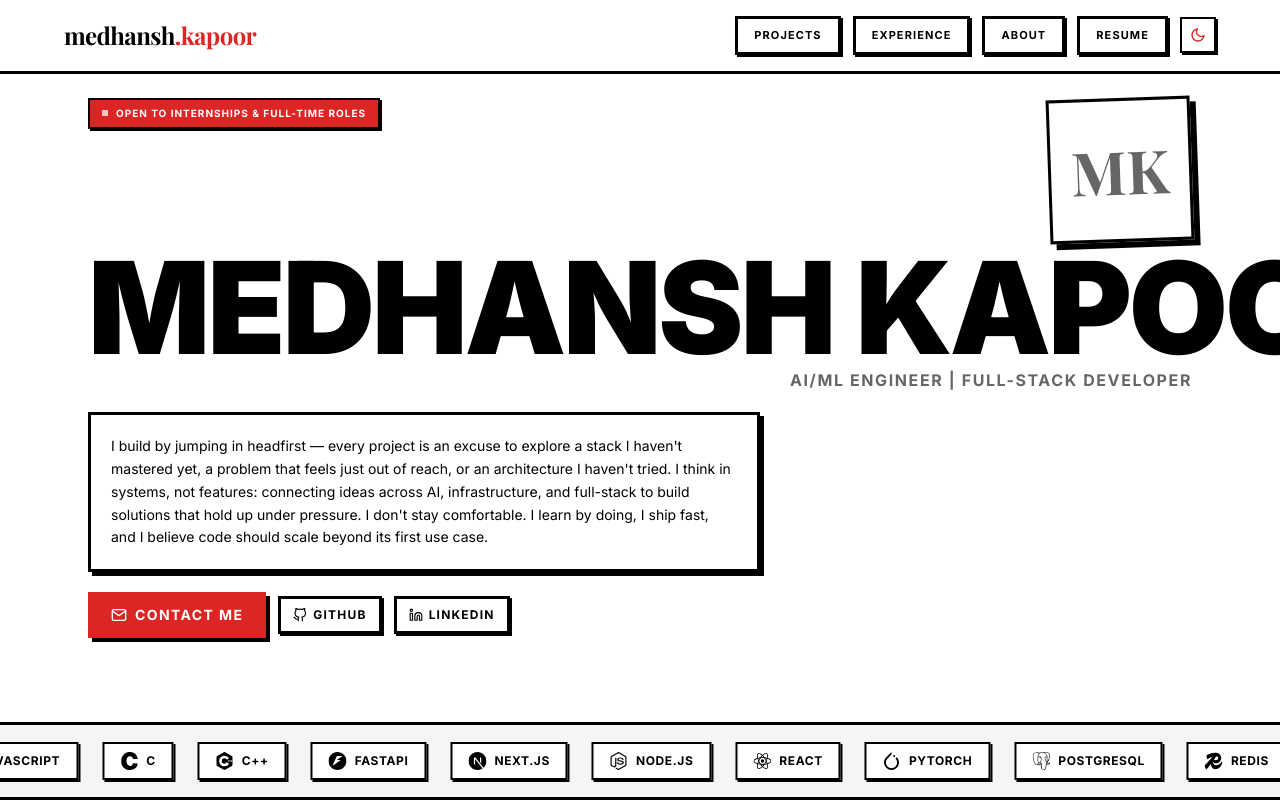
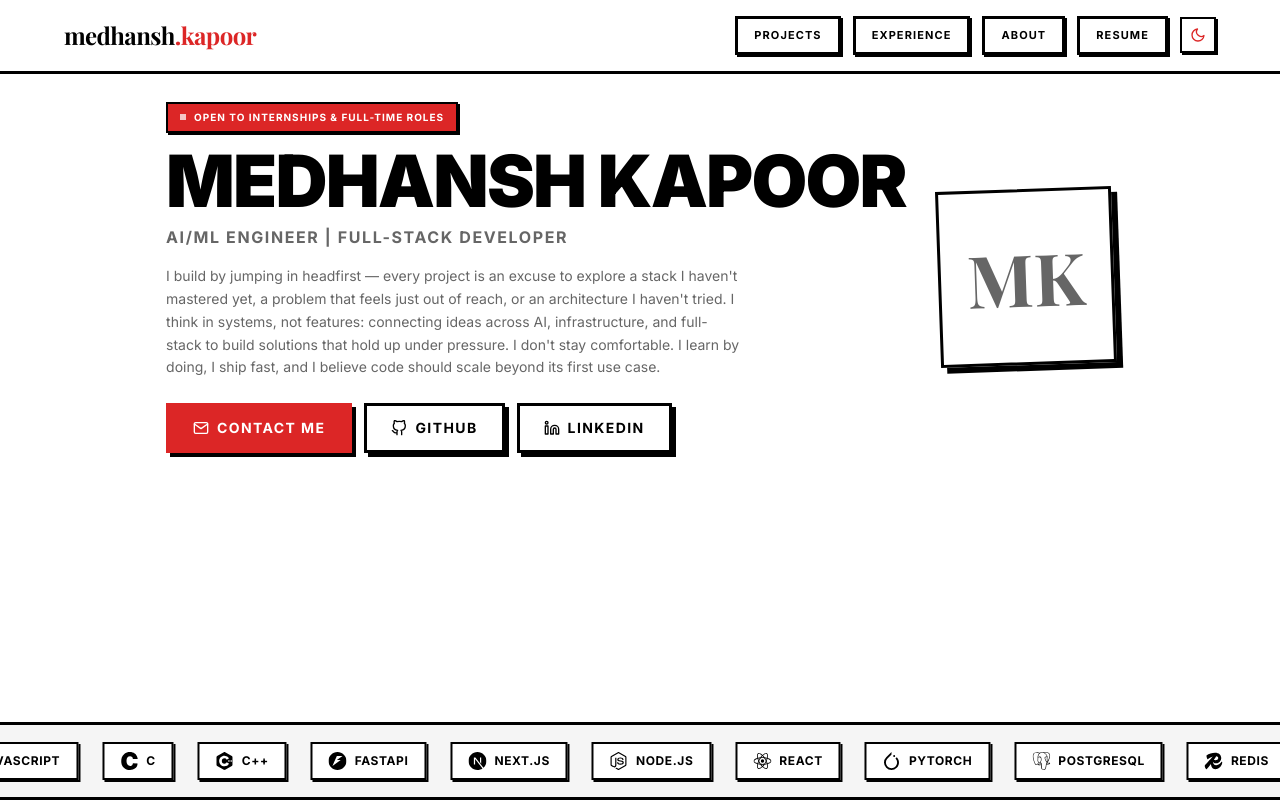
Before and after one commit to Medhansh-741/portfolio, a Next.js app: page / in a window 1280 px wide. Built offline with nearby package versions, Linux system fonts and the light colour scheme; a web font is replaced by a local one.

Commit message:
Revert Hero to balanced left-text-right-avatar layout
Restored symmetrical flex-row layout with text-5xl/md:text-7xl
name. Kept longer philosophy summary as inline paragraph (not
callout), -rotate-2 avatar, and full-size matching CTAs. Asym-
metrical 9xl experiment reverted.

```diff
--- a/app/components/Hero.tsx
+++ b/app/components/Hero.tsx
@@ -7,36 +7,23 @@ import MagneticWrap from "./MagneticWrap";
 
 export default function Hero() {
   return (
-    <section className="max-w-6xl mx-auto px-6 pt-4 md:pt-6 pb-2 flex-1 flex flex-col w-full">
-      <div className="flex justify-between items-start w-full mb-3">
+    <section className="max-w-6xl mx-auto px-6 pt-5 md:pt-7 pb-2 flex-1">
+      <div className="flex flex-col md:flex-row items-center gap-4 md:gap-8 w-full h-full">
+        <div className="flex-1 text-center md:text-left">
           <motion.div
             initial={{ opacity: 0, y: 16 }}
             animate={{ opacity: 1, y: 0 }}
-          className="inline-flex items-center gap-2 bg-accent text-accent-foreground px-3 py-1.5 text-[10px] font-bold uppercase tracking-widest border-[2px] border-border shadow-sm self-start"
+            className="inline-flex items-center gap-2 bg-accent text-accent-foreground px-3 py-1.5 text-[10px] font-bold uppercase tracking-widest border-[2px] border-border shadow-sm mb-4"
           >
             <span className="w-1.5 h-1.5 bg-background animate-pulse" />
             Open to Internships & Full-Time Roles
           </motion.div>
 
-        <motion.div
-          initial={{ scale: 0 }}
-          animate={{ scale: 1 }}
-          transition={{ type: "spring", stiffness: 200, damping: 15 }}
-          className="-rotate-2 flex-shrink-0"
-        >
-          <div className="w-24 h-24 md:w-36 md:h-36 bg-background border-[3px] border-border shadow-lg flex items-center justify-center select-none">
-            <span className="font-serif text-4xl md:text-6xl font-bold text-muted-foreground">
-              MK
-            </span>
-          </div>
-        </motion.div>
-      </div>
-
           <motion.h1
             initial={{ opacity: 0, y: 16 }}
             animate={{ opacity: 1, y: 0 }}
             transition={{ delay: 0.1 }}
-        className="font-sans text-5xl sm:text-7xl md:text-8xl lg:text-9xl font-black tracking-tight text-foreground uppercase leading-[0.85] w-full text-nowrap"
+            className="font-sans text-5xl md:text-7xl font-black tracking-tight text-foreground uppercase leading-[0.9]"
           >
             {profile.name}
           </motion.h1>
@@ -45,50 +32,63 @@ export default function Hero() {
             initial={{ opacity: 0, y: 16 }}
             animate={{ opacity: 1, y: 0 }}
             transition={{ delay: 0.2 }}
-        className="self-end text-right text-base font-bold tracking-widest text-muted-foreground uppercase mt-1.5"
+            className="text-base font-bold tracking-widest text-muted-foreground uppercase mt-3"
           >
             {profile.tagline}
+          </motion.p>
+
+          <motion.p
+            initial={{ opacity: 0, y: 16 }}
+            animate={{ opacity: 1, y: 0 }}
+            transition={{ delay: 0.3 }}
+            className="text-sm text-muted-foreground leading-relaxed max-w-xl mt-4"
+          >
+            I build by jumping in headfirst — every project is an excuse to explore a stack I haven&apos;t mastered yet, a problem that feels just out of reach, or an architecture I haven&apos;t tried. I think in systems, not features: connecting ideas across AI, infrastructure, and full-stack to build solutions that hold up under pressure. I don&apos;t stay comfortable. I learn by doing, I ship fast, and I believe code should scale beyond its first use case.
           </motion.p>
 
           <motion.div
             initial={{ opacity: 0, y: 16 }}
             animate={{ opacity: 1, y: 0 }}
-        transition={{ delay: 0.3 }}
-        className="self-start max-w-2xl border-[3px] border-border shadow-md p-4 md:p-5 bg-card text-card-foreground mt-5"
-      >
-        <p className="text-sm leading-relaxed">
-          I build by jumping in headfirst — every project is an excuse to explore a stack I haven&apos;t mastered yet, a problem that feels just out of reach, or an architecture I haven&apos;t tried. I think in systems, not features: connecting ideas across AI, infrastructure, and full-stack to build solutions that hold up under pressure. I don&apos;t stay comfortable. I learn by doing, I ship fast, and I believe code should scale beyond its first use case.
-        </p>
-      </motion.div>
-
-      <motion.div
-        initial={{ opacity: 0, y: 16 }}
-        animate={{ opacity: 1, y: 0 }}
             transition={{ delay: 0.4 }}
-        className="self-start flex flex-wrap items-center gap-3 mt-5"
+            className="flex flex-wrap justify-center md:justify-start gap-3 mt-6"
           >
             <MagneticWrap>
               <a href={`mailto:${profile.email}`}
-            className="px-5 py-2.5 text-sm font-bold uppercase tracking-widest bg-accent text-accent-foreground border-[3px] border-accent shadow-md hover:shadow-lg transition-shadow flex items-center gap-2"
+                className="px-6 py-3 text-sm font-bold uppercase tracking-widest bg-accent text-accent-foreground border-[3px] border-accent shadow-md hover:shadow-lg transition-shadow flex items-center gap-2"
               >
                 <FiMail size={16} /> Contact Me
               </a>
             </MagneticWrap>
             <MagneticWrap>
               <a href={profile.github} target="_blank" rel="noopener noreferrer"
-            className="px-3 py-2 text-xs font-bold uppercase tracking-widest bg-background text-foreground border-[3px] border-border shadow-sm hover:shadow-md transition-shadow flex items-center gap-1.5"
+                className="px-6 py-3 text-sm font-bold uppercase tracking-widest bg-background text-foreground border-[3px] border-border shadow-md hover:shadow-lg transition-shadow flex items-center gap-2"
               >
-            <FiGithub size={14} /> GitHub
+                <FiGithub size={16} /> GitHub
               </a>
             </MagneticWrap>
             <MagneticWrap>
               <a href={profile.linkedin} target="_blank" rel="noopener noreferrer"
-            className="px-3 py-2 text-xs font-bold uppercase tracking-widest bg-background text-foreground border-[3px] border-border shadow-sm hover:shadow-md transition-shadow flex items-center gap-1.5"
+                className="px-6 py-3 text-sm font-bold uppercase tracking-widest bg-background text-foreground border-[3px] border-border shadow-md hover:shadow-lg transition-shadow flex items-center gap-2"
               >
-            <FiLinkedin size={14} /> LinkedIn
+                <FiLinkedin size={16} /> LinkedIn
               </a>
             </MagneticWrap>
           </motion.div>
+        </div>
+
+        <motion.div
+          initial={{ scale: 0 }}
+          animate={{ scale: 1 }}
+          transition={{ type: "spring", stiffness: 200, damping: 15 }}
+          className="-rotate-2 flex-shrink-0"
+        >
+          <div className="w-36 h-36 md:w-44 md:h-44 bg-background border-[3px] border-border shadow-lg flex items-center justify-center select-none">
+            <span className="font-serif text-6xl md:text-7xl font-bold text-muted-foreground">
+              MK
+            </span>
+          </div>
+        </motion.div>
+      </div>
     </section>
   );
 }
```
Lines whose indentation alone changed are shown as unchanged.
